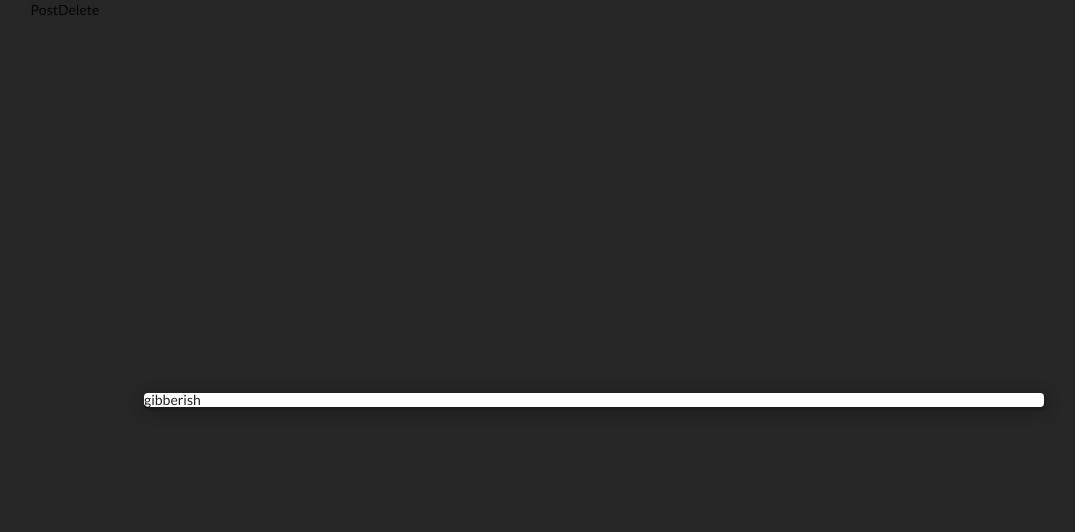
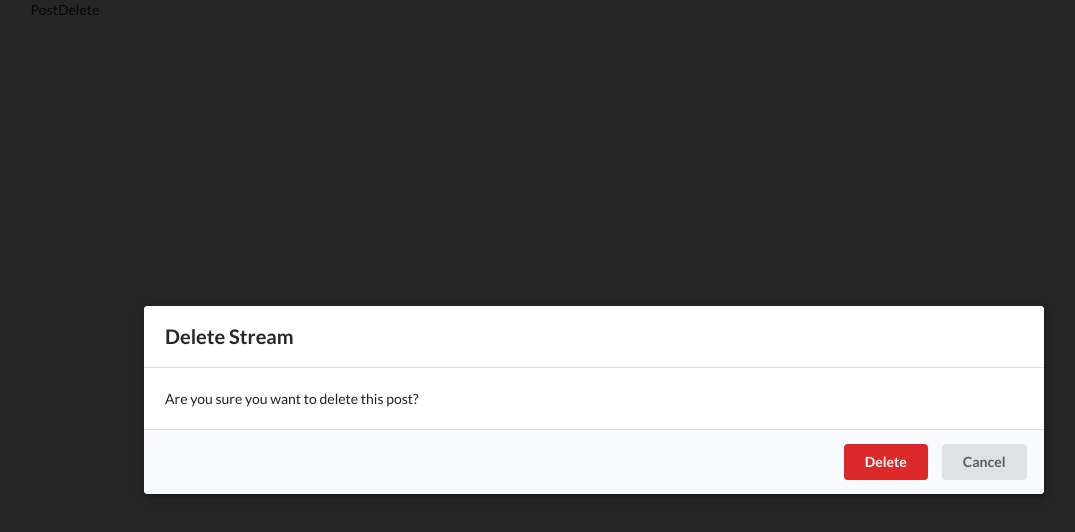
Before and after one commit to scrumpygeo/blog-redux-revisited, a React (Create React App) app: page /posts/delete in a window 1280 px wide. Shown: the top 532 px of the page, without its empty margins (46-1121 px from the left). Built offline with nearby package versions, Linux system fonts and the light colour scheme.

Commit message:
add modal for delete

```diff
--- a/src/components/Modal.js
+++ b/src/components/Modal.js
@@ -1,10 +1,28 @@
 import React from 'react';
 import ReactDOM from 'react-dom';
+import history from '../history';
 
 const Modal = (props) => {
   return ReactDOM.createPortal(
-    <div className='ui dimmer modals visible active'>
-      <div className='ui standard modal visible active'>gibberish</div>
+    <div
+      onClick={() => {
+        history.push('/');
+      }}
+      className='ui dimmer modals visible active'
+    >
+      <div
+        onClick={(e) => e.stopPropagation()}
+        className='ui standard modal visible active'
+      >
+        <div className='header'>Delete Stream</div>
+        <div className='content'>
+          Are you sure you want to delete this post?
+        </div>
+        <div className='actions'>
+          <button className='ui button negative'>Delete</button>
+          <button className='ui button'>Cancel</button>
+        </div>
+      </div>
     </div>,
     document.querySelector('#modal')
   );
```
